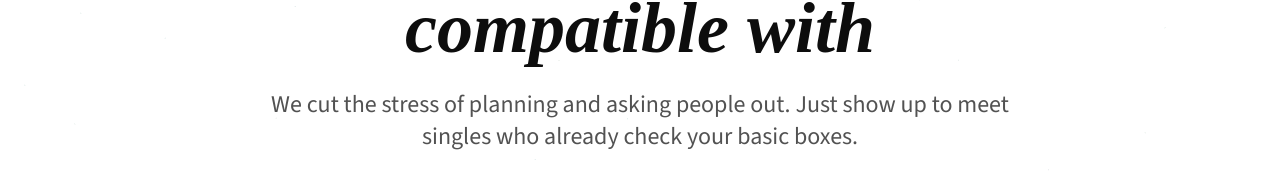
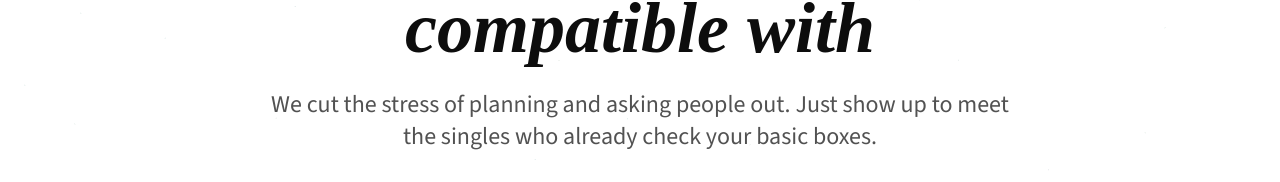
Before and after one commit to joyxek/take2-landing-page, a Next.js app: page / in a window 1280 px wide. Shown: the part 318-500 px from the top of the page. Built offline with nearby package versions, Linux system fonts and the light colour scheme.

Commit message:
Skeleton and first pass of landing page created
All sections and basic animations have been created

```diff
--- a/src/components/Hero.tsx
+++ b/src/components/Hero.tsx
@@ -109,7 +109,7 @@ export default function Hero() {
           animate={{ opacity: animationStep >= 3 ? 1 : 0, y: animationStep >= 3 ? 0 : 20 }}
           transition={{ delay: 1.3, duration: 0.4 }}
         >
-          We cut the stress of planning and asking people out. Just show up to meet singles who already check your basic boxes.
+          We cut the stress of planning and asking people out. Just show up to meet the singles who already check your basic boxes.
         </motion.p>
 
         {/* CTA Button */}
```
